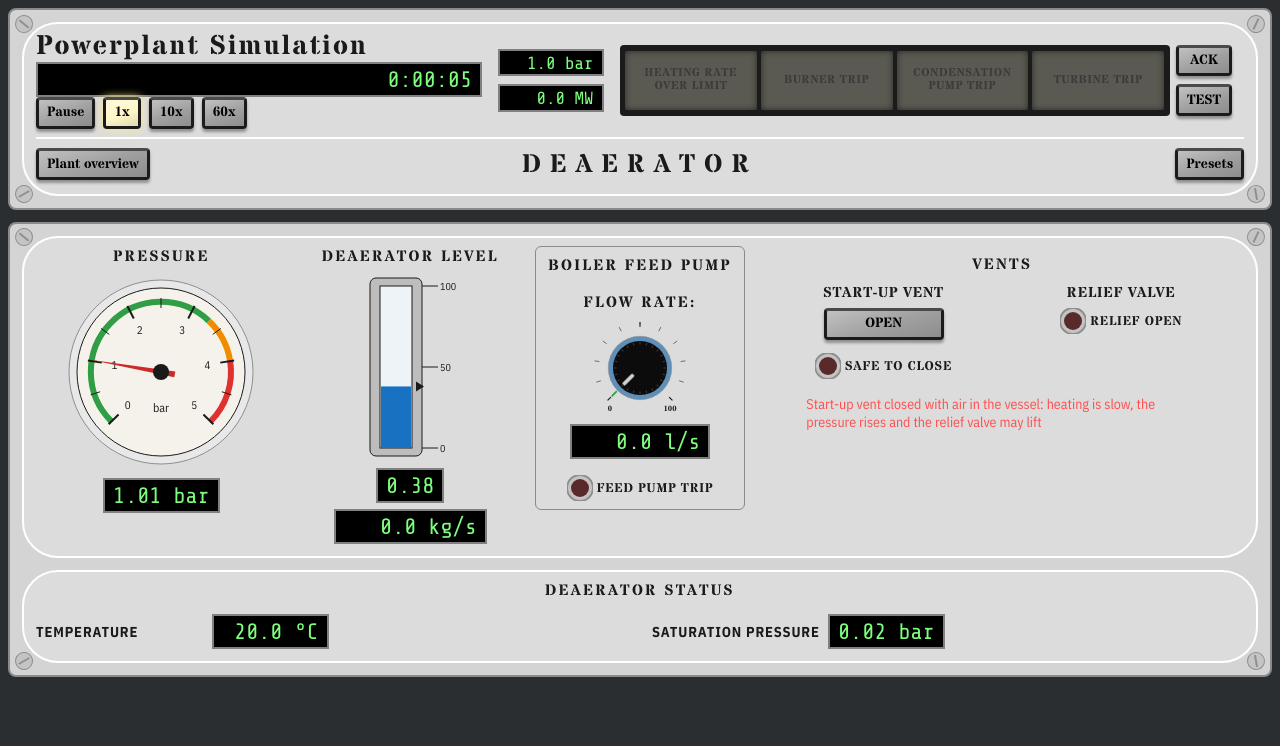
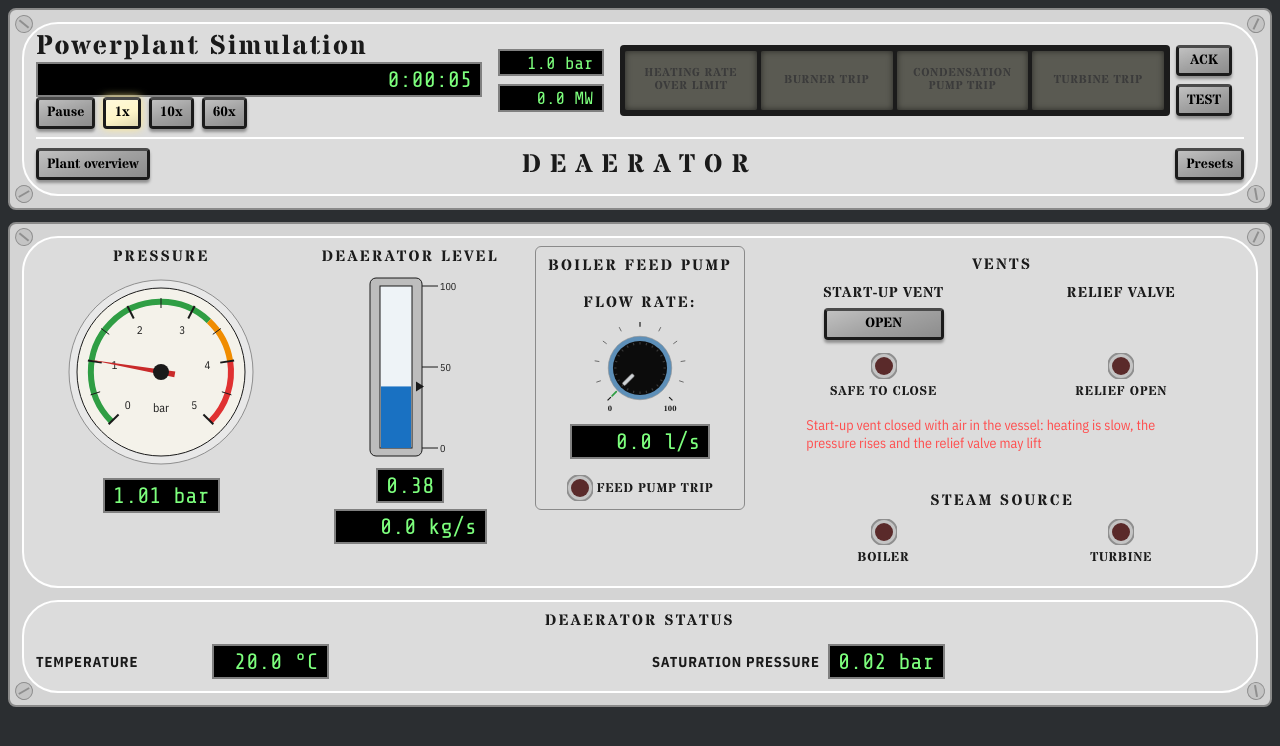
Before and after one commit to NarubyRiverlione/steamboiler, a React (Vite) app: page /deaerator in a window 1280 px wide. Shown: the top 746 px of the page. Built offline with nearby package versions, Linux system fonts and the light colour scheme.

Commit message:
UI: deaerator panel shows the steam source (boiler or turbine) as two lamps
Co-Authored-By: Claude Sonnet 5.5 <noreply@anthropic.com>
Claude-Session: https://claude.ai/code/session_016TNmoEg7hXDTPJfW3CaVzo

```diff
--- a/src/components/Deaerator/Deaerator.tsx
+++ b/src/components/Deaerator/Deaerator.tsx
@@ -12,6 +12,7 @@ import { RoundGauge, type GaugeZone } from "../board/RoundGauge"
 import { ValveControl } from "../board/ValveControl"
 import { warningText } from "./warningText"
 
+const STEAM_SOURCE_MIN_FLOW = 0.5 // kg/s, about 1% of a valve: below it the source lamp stays off
 const PRESSURE_MAX = 5 // bar, top of the dial: the relief valve lifts at 4
 const PRESSURE_ZONES: readonly GaugeZone[] = [
   { from: 0, to: CstDeaerator.Pressure * 1.1, tone: "ok" },
@@ -35,6 +36,8 @@ function Deaerator() {
         warnVentOpenNoAir,
         feedPumpValvePosition,
         feedPumpTripped,
+        extractionFlow,
+        letDownFlow,
       },
     },
     toggleDeaeratorVent,
@@ -57,7 +60,11 @@ function Deaerator() {
             </div>
             <div className="board-readout">
               <span>Saturation pressure</span>
-              <Display label="Saturation pressure" text={`${saturationPressure.toFixed(2)} bar`} widest="9.99 bar" />
+              <Display
+                label="Saturation pressure"
+                text={`${saturationPressure.toFixed(2)} bar`}
+                widest="9.99 bar"
+              />
             </div>
           </div>
         </>
@@ -95,9 +102,14 @@ function Deaerator() {
             Step={CstDeaerator.FeedPump_Step}
             cbAdjust={adjustFeedPumpValvePosition}
           />
-          <Lamp lit={feedPumpTripped} label="Feed pump trip" title="The deaerator level fell below low-low: open the pump again once the level is back" />
+          <Lamp
+            lit={feedPumpTripped}
+            label="Feed pump trip"
+            title="The deaerator level fell below low-low: open the pump again once the level is back"
+          />
         </div>
 
+        <div className="board-deaerator-side">
           <div className="board-group board-group-plain">
             <h3 className="board-group-title">Vents</h3>
             <div className="board-group-cols">
@@ -122,6 +134,25 @@ function Deaerator() {
               {warning}
             </p>
           </div>
+
+          <div className="board-group board-group-plain board-steam-source">
+            <h3 className="board-group-title">Steam source</h3>
+            <div className="board-group-cols">
+              <Lamp
+                lit={letDownFlow > STEAM_SOURCE_MIN_FLOW}
+                tone="ok"
+                label="Boiler"
+                title="The let-down valve takes steam from the boiler"
+              />
+              <Lamp
+                lit={extractionFlow > STEAM_SOURCE_MIN_FLOW}
+                tone="ok"
+                label="Turbine"
+                title="The extraction tap takes steam from the turbine"
+              />
+            </div>
+          </div>
+        </div>
       </div>
     </PanelFrame>
   )
--- a/src/components/board/board.css
+++ b/src/components/board/board.css
@@ -1097,6 +1097,26 @@ path.board-zone {
   grid-template-columns: 1fr auto 1fr;
 }
 
+.board-deaerator-side {
+  display: flex;
+  flex-direction: column;
+  gap: 1rem;
+}
+
+/* The four lamps (safe to close, relief open, boiler, turbine) stack LED over label and sit at the bottom of equal-height cells (labels stay on top), so they sit on the corners of a square */
+.board-deaerator-side .board-lamp {
+  flex-direction: column;
+  text-align: center;
+}
+
+.board-deaerator-side .board-group .board-group-cols {
+  align-items: stretch;
+}
+
+.board-deaerator-side .board-instrument {
+  align-content: space-between;
+}
+
 .board-condenser-bottom {
   display: grid;
   grid-template-columns: 1fr 1fr 2fr;
```
Also changed, not shown: 2 other files (tests, documents, lock files or other folders). Lines whose indentation alone changed are shown as unchanged.
